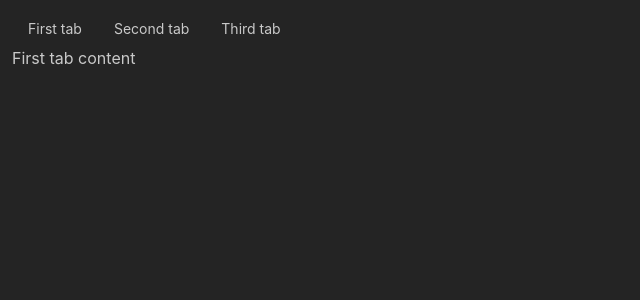
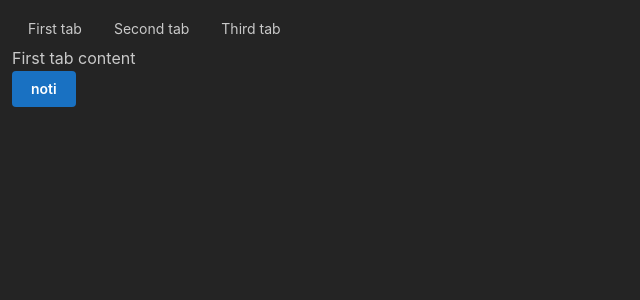
Before and after one commit to yairdorantes/expenses, a React (Vite) app: page /recurrent-txs in a window 1280 px wide. Shown: the top 300 px of the page, without its empty margins (0-640 px from the left). Built offline with nearby package versions, Linux system fonts and the light colour scheme.

Commit message:
green house

```diff
--- a/src/pages/RecurrentTxs.tsx
+++ b/src/pages/RecurrentTxs.tsx
@@ -1,5 +1,5 @@
 import { useState } from "react";
-import { FloatingIndicator, Tabs } from "@mantine/core";
+import { Button, FloatingIndicator, Tabs } from "@mantine/core";
 const RecurrentTxs = () => {
   const [rootRef, setRootRef] = useState<HTMLDivElement | null>(null);
   const [value, setValue] = useState<string | null>("1");
@@ -11,7 +11,16 @@ const RecurrentTxs = () => {
     setControlsRefs(controlsRefs);
   };
 
+  const sendNotification = () => {
+    if (Notification.permission === "granted") {
+      new Notification("Weather Update 🌤", {
+        body: "Icoming next expense: Amazon prime",
+        icon: "/expenses.png", // optional
+      });
+    }
+  };
   return (
+    <div>
       <Tabs variant='none' value={value} onChange={setValue}>
         <Tabs.List ref={setRootRef}>
           <Tabs.Tab value='1' ref={setControlRef("1")}>
@@ -23,18 +32,18 @@ const RecurrentTxs = () => {
           <Tabs.Tab value='3' ref={setControlRef("3")}>
             Third tab
           </Tabs.Tab>
-
           <FloatingIndicator
             target={value ? controlsRefs[value] : null}
             parent={rootRef}
             // className={classes.indicator}
           />
         </Tabs.List>
-
         <Tabs.Panel value='1'>First tab content</Tabs.Panel>
         <Tabs.Panel value='2'>Second tab content</Tabs.Panel>
         <Tabs.Panel value='3'>Third tab content</Tabs.Panel>
       </Tabs>
+      <Button onClick={sendNotification}>noti</Button>
+    </div>
   );
 };
 
```
Lines whose indentation alone changed are shown as unchanged.
